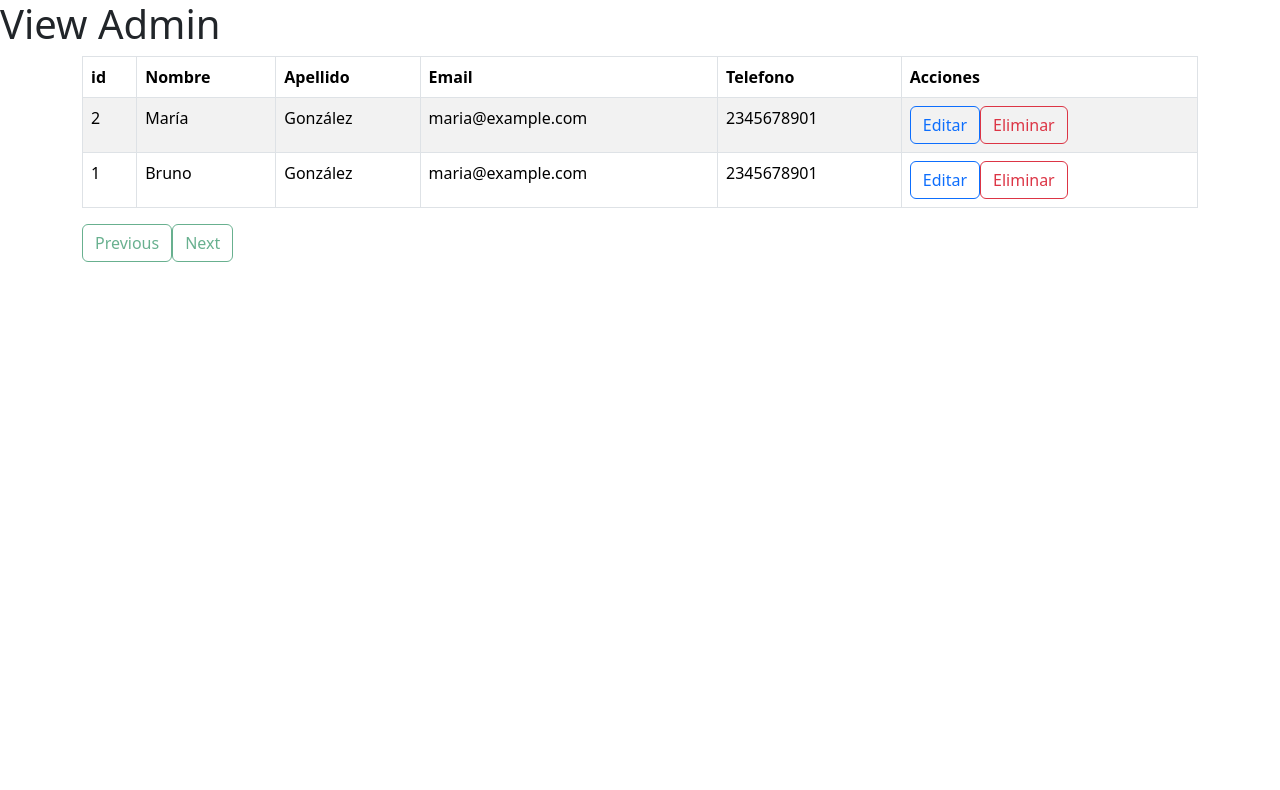
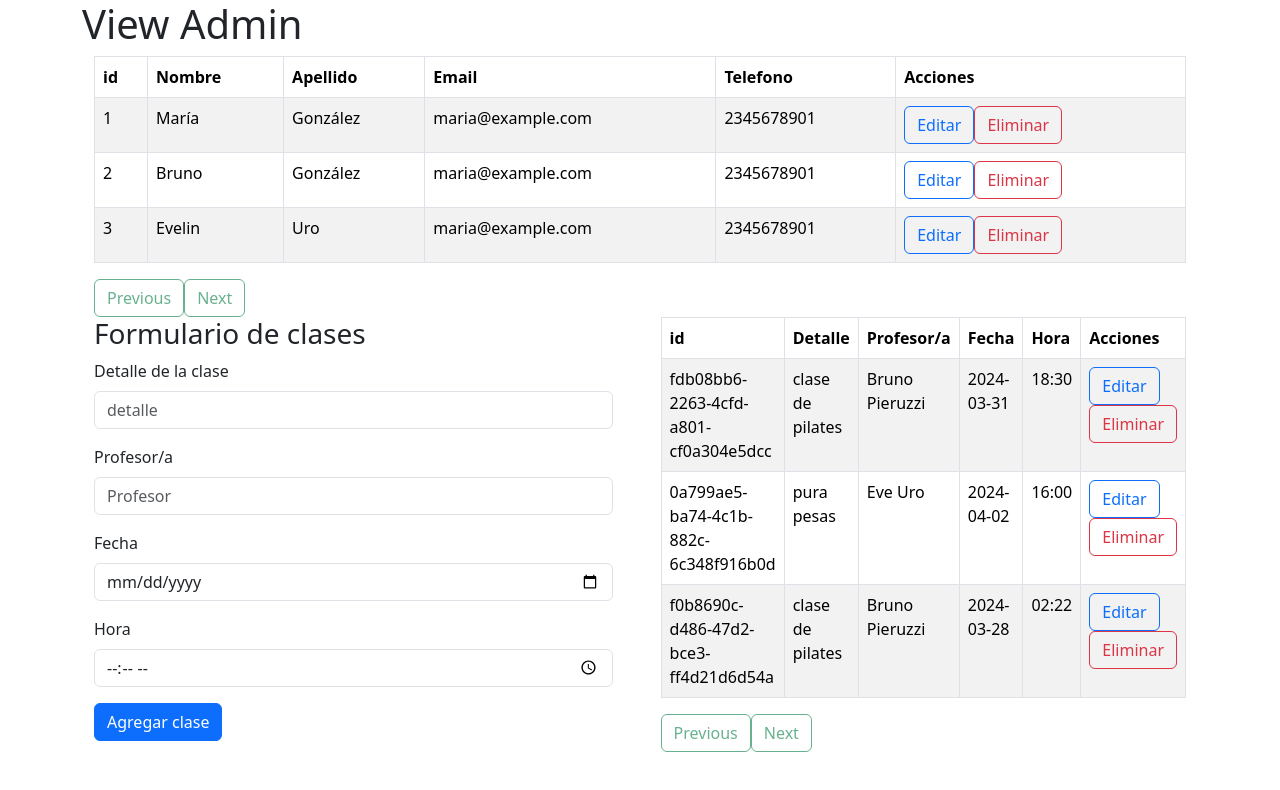
Before and after one commit to santiag004/proyectofinal-78i, a React (Vite) app: page /admin in a window 1280 px wide. Shown: the top 790 px of the page. Built offline with nearby package versions, Linux system fonts and the light colour scheme; data requests are answered from the project's data file.

Commit message:
creacion las funciones para el crud de las clases

```diff
--- a/src/App.jsx
+++ b/src/App.jsx
@@ -1,12 +1,15 @@
 import "bootstrap/dist/css/bootstrap.min.css";
 import ContextUsers from "./context/usercontext/ContextUsers";
+import ClassesContext from "./context/classescontext/ClassesContext";
 import ViewAdmin from "./views/viewsadmin/ViewAdmin";
 
 function App() {
   return (
     <>
       <ContextUsers>
-       <ViewAdmin />
+        <ClassesContext>
+          <ViewAdmin />
+        </ClassesContext>
       </ContextUsers>
     </>
   );
--- a/src/components/fakeApi/db.json
+++ b/src/components/fakeApi/db.json
@@ -1,18 +1,48 @@
 {
   "usuarios": [
     {
-      "id": "2",
+      "id": "1",
       "nombre": "María",
       "apellido": "González",
       "email": "maria@example.com",
       "telefono": "2345678901"
     },
     {
-        "id": "1",
-        "nombre": "Bruno",
-        "apellido": "González",
-        "email": "maria@example.com",
-        "telefono": "2345678901"
-      }
+      "id": "2",
+      "nombre": "Bruno",
+      "apellido": "González",
+      "email": "maria@example.com",
+      "telefono": "2345678901"
+    },
+    {
+      "id": "3",
+      "nombre": "Evelin",
+      "apellido": "Uro",
+      "email": "maria@example.com",
+      "telefono": "2345678901"
+    }
+  ],
+  "clases": [
+    {
+      "id": "fdb08bb6-2263-4cfd-a801-cf0a304e5dcc",
+      "detalle": "clase de pilates",
+      "profesor": "Bruno Pieruzzi",
+      "fecha": "2024-03-31",
+      "hora": "18:30"
+    },
+    {
+      "id": "0a799ae5-ba74-4c1b-882c-6c348f916b0d",
+      "detalle": "pura pesas",
+      "profesor": "Eve Uro",
+      "fecha": "2024-04-02",
+      "hora": "16:00"
+    },
+    {
+      "id": "f0b8690c-d486-47d2-bce3-ff4d21d6d54a",
+      "detalle": "clase de pilates",
+      "profesor": "Bruno Pieruzzi",
+      "fecha": "2024-03-28",
+      "hora": "02:22"
+    }
   ]
 }
--- /dev/null
+++ b/src/components/formclasses/FormClases.jsx
@@ -0,0 +1,104 @@
+import { useContext, useState } from "react";
+import { ClassesContextProvider } from "../../context/classescontext/ClassesContext";
+import { Form, Button, Container } from "react-bootstrap";
+import { v4 as uuidv4 } from "uuid";
+import Swal from "sweetalert2";
+
+const FormClases = ({ classToEdit, handleClose }) => {
+  const { addClass, upDateClasses } = useContext(ClassesContextProvider);
+
+  const [clase, setClase] = useState({
+    id: classToEdit ? classToEdit.id : uuidv4(),
+    detalle: classToEdit ? classToEdit.detalle : "",
+    profesor: classToEdit ? classToEdit.profesor : "",
+    fecha: classToEdit ? classToEdit.fecha : "",
+    hora: classToEdit ? classToEdit.hora : "",
+  });
+
+  const handleChange = (e) => {
+    e.preventDefault();
+    setClase({ ...clase, [e.target.name]: e.target.value });
+  };
+
+  const handleSubmit = (e) => {
+    e.preventDefault();
+    if (classToEdit) {
+      upDateClasses(clase);
+      handleClose;
+    } else {
+      Swal.fire({
+        title: "Registro Exitoso",
+        text: "Clase registrado con exito",
+        icon: "success",
+        confirmButtonText: "Aceptar",
+      });
+      addClass(clase);
+      setClase({
+        id: uuidv4(),
+        detalle: "",
+        profesor: "",
+        fecha: "",
+        hora: "",
+      });
+    }
+  };
+
+  return (
+    <>
+      <Container>
+        <h3>Formulario de clases</h3>
+        <Form onSubmit={handleSubmit}>
+          <Form.Group className="mb-3">
+            <Form.Label>Detalle de la clase</Form.Label>
+            <Form.Control
+              type="text"
+              name="detalle"
+              value={clase.detalle}
+              onChange={handleChange}
+              placeholder="detalle"
+            />
+          </Form.Group>
+          <Form.Group className="mb-3" controlId="exampleForm.ControlInput1">
+            <Form.Label>Profesor/a</Form.Label>
+            <Form.Control
+              type="text"
+              name="profesor"
+              value={clase.profesor}
+              onChange={handleChange}
+              placeholder="Profesor"
+            />
+          </Form.Group>
+          <Form.Group className="mb-3" controlId="exampleForm.ControlInput1">
+            <Form.Label>Fecha</Form.Label>
+            <Form.Control
+              type="date"
+              name="fecha"
+              value={clase.fecha}
+              onChange={handleChange}
+              placeholder="Fecha"
+            />
+          </Form.Group>
+          <Form.Group className="mb-3" controlId="exampleForm.ControlInput1">
+            <Form.Label>Hora</Form.Label>
+            <Form.Control
+              type="time"
+              name="hora"
+              value={clase.hora}
+              onChange={handleChange}
+              placeholder="Hora"
+            />
+          </Form.Group>
+          {classToEdit ? (
+            <Button type="submit" variant="success">
+              Editar clase
+            </Button>
+          ) : (
+            <Button type="submit"> Agregar clase </Button>
+          )}
+        </Form>
+      </Container>
+    </>
+  );
+};
+
+export default FormClases;
--- a/src/components/pagination/Pagination.jsx
+++ b/src/components/pagination/PaginationClasses.jsx
@@ -1,61 +1,69 @@
 import { useContext, useState } from "react";
-import { UserContextProvider } from "../../context/usercontext/ContextUsers";
+import { ClassesContextProvider } from "../../context/classescontext/ClassesContext.jsx";
 import { Button, Table, Container, Modal } from "react-bootstrap";
-import Registro from "../registro/Registro"
+import FormClases from "../formclasses/FormClases.jsx";
 
-function Pagination() {
-  const { users, pageNumber, setPageNumber, deleteUser } = useContext(UserContextProvider);
+function PaginationClasses() {
+  const {
+    classes,
+    addClass,
+    upDateClasses,
+    getClasses,
+    deleteClassesclasses,
+    pageNumber,
+    setPageNumber,
+  } = useContext(ClassesContextProvider);
 
-  const [userToEdit, setUserToEdit] = useState(null);
+  const [classToEdit, setClassToEdit] = useState(null);
   const [show, setShow] = useState(false);
   const handleClose = () => setShow(false);
 
   // Calcular los índices de inicio y fin de la página actual
   const startIndex = pageNumber * 10;
-  const endIndex = Math.min(startIndex + 10, users.length);
+  const endIndex = Math.min(startIndex + 10, classes.length);
 
   //Funcion para el manejo del usuario a editar
   const handleEdit = (user) => {
-    setUserToEdit(user);
+    setClassToEdit(user);
     setShow(true);
   };
 
   return (
     <>
       <Container>
-        {users.lenght === 0 ? (
-          <h1>no tenes registrado nungun usuario</h1>
+        {classes.lenght === 0 ? (
+          <h1>no tenes clases disponibles</h1>
         ) : (
           <Table striped bordered hover>
             <thead>
               <tr>
                 <th>id</th>
-                <th>Nombre</th>
-                <th>Apellido</th>
-                <th>Email</th>
-                <th>Telefono</th>
+                <th>Detalle</th>
+                <th>Profesor/a</th>
+                <th>Fecha</th>
+                <th>Hora</th>
                 <th>Acciones</th>
               </tr>
             </thead>
             <tbody>
-              {users.slice(startIndex, endIndex).map((user) => (
+              {classes.slice(startIndex, endIndex).map((c) => (
                 <tr>
-                  <td>{user.id}</td>
-                  <td>{user.nombre}</td>
-                  <td>{user.apellido}</td>
-                  <td>{user.email}</td>
-                  <td>{user.telefono}</td>
+                  <td>{c.id}</td>
+                  <td>{c.detalle}</td>
+                  <td>{c.profesor}</td>
+                  <td>{c.fecha}</td>
+                  <td>{c.hora}</td>
                   <td>
                     <Button
                       variant="outline-primary"
                       onClick={() => {
-                        handleEdit(user);
+                        handleEdit(c);
                       }}>
                       Editar
                     </Button>
                     <Button
                       variant="outline-danger"
-                      onClick={() => deleteUser(user.id)}>
+                      onClick={() => deleteUser(c.id)}>
                       Eliminar
                     </Button>
                   </td>
@@ -72,21 +80,21 @@ function Pagination() {
         </Button>
         <Button
           variant="outline-success"
-          disabled={endIndex >= users.length}
+          disabled={endIndex >= classes.length}
           onClick={() => setPageNumber(pageNumber + 1)}>
           Next
         </Button>
       </Container>
       <Modal show={show} onHide={handleClose}>
         <Modal.Header closeButton>
-          <Modal.Title>Editar Usuario</Modal.Title>
+          <Modal.Title>Editar clase</Modal.Title>
         </Modal.Header>
         <Modal.Body>
-          <Registro userToEdit={userToEdit} handleClose={handleClose} />
+          {/* <Registro userToEdit={classToEdit} handleClose={handleClose} /> */}
         </Modal.Body>
       </Modal>
     </>
   );
 }
 
-export default Pagination;
+export default PaginationClasses;
--- /dev/null
+++ b/src/components/pagination/PaginationUser.jsx
@@ -0,0 +1,92 @@
+import { useContext, useState } from "react";
+import { UserContextProvider } from "../../context/usercontext/ContextUsers";
+import { Button, Table, Container, Modal } from "react-bootstrap";
+import Registro from "../registro/Registro"
+
+function PaginationUser() {
+  const { users, pageNumber, setPageNumber, deleteUser } = useContext(UserContextProvider);
+
+  const [userToEdit, setUserToEdit] = useState(null);
+  const [show, setShow] = useState(false);
+  const handleClose = () => setShow(false);
+
+  // Calcular los índices de inicio y fin de la página actual
+  const startIndex = pageNumber * 10;
+  const endIndex = Math.min(startIndex + 10, users.length);
+
+  //Funcion para el manejo del usuario a editar
+  const handleEdit = (user) => {
+    setUserToEdit(user);
+    setShow(true);
+  };
+
+  return (
+    <>
+      <Container>
+        {users.lenght === 0 ? (
+          <h1>no tenes registrado nungun usuario</h1>
+        ) : (
+          <Table striped bordered hover>
+            <thead>
+              <tr>
+                <th>id</th>
+                <th>Nombre</th>
+                <th>Apellido</th>
+                <th>Email</th>
+                <th>Telefono</th>
+                <th>Acciones</th>
+              </tr>
+            </thead>
+            <tbody>
+              {users.slice(startIndex, endIndex).map((user) => (
+                <tr>
+                  <td>{user.id}</td>
+                  <td>{user.nombre}</td>
+                  <td>{user.apellido}</td>
+                  <td>{user.email}</td>
+                  <td>{user.telefono}</td>
+                  <td>
+                    <Button
+                      variant="outline-primary"
+                      onClick={() => {
+                        handleEdit(user);
+                      }}>
+                      Editar
+                    </Button>
+                    <Button
+                      variant="outline-danger"
+                      onClick={() => deleteUser(user.id)}>
+                      Eliminar
+                    </Button>
+                  </td>
+                </tr>
+              ))}
+            </tbody>
+          </Table>
+        )}
+        <Button
+          variant="outline-success"
+          disabled={pageNumber === 0}
+          onClick={() => setPageNumber(pageNumber - 1)}>
+          Previous
+        </Button>
+        <Button
+          variant="outline-success"
+          disabled={endIndex >= users.length}
+          onClick={() => setPageNumber(pageNumber + 1)}>
+          Next
+        </Button>
+      </Container>
+      <Modal show={show} onHide={handleClose}>
+        <Modal.Header closeButton>
+          <Modal.Title>Editar Usuario</Modal.Title>
+        </Modal.Header>
+        <Modal.Body>
+          <Registro userToEdit={userToEdit} handleClose={handleClose} />
+        </Modal.Body>
+      </Modal>
+    </>
+  );
+}
+
+export default PaginationUser;
--- /dev/null
+++ b/src/context/classescontext/ClassesContext.jsx
@@ -0,0 +1,75 @@
+import { createContext, useState, useEffect } from "react";
+import axios from "axios";
+
+export const ClassesContextProvider = createContext();
+
+const ClassesContext = ({ children }) => {
+  const [classes, setClasses] = useState([]);
+  const [pageNumber, setPageNumber] = useState(0);
+
+  //funcion para crear un clase
+  const addClass = async (clase) => {
+    try {
+      let response = await axios.post("http://localhost:8080/clases", clase);
+      setClasses([...clase, response.data]);
+    } catch (error) {
+      console.log(error);
+    }
+  };
+
+  //funcion para obtener las clases de la base de datos
+  const getClasses = async () => {
+    try {
+      let response = await axios.get(`http://localhost:8080/clases`); // Corregido: Esperar la respuesta
+      setClasses(response.data);
+    } catch (error) {
+      console.log(error);
+    }
+  };
+
+  //funcio para editar las clases
+  const upDateClasses = async (classes) => {
+    try {
+      await axios.put(`http://localhost:8080/clases/${classes.id}`, classes);
+      await getUsers();
+    } catch (error) {
+      console.log(error);
+    }
+  };
+
+  //funcion para elinar una clase
+  const deleteClasses = async (id) => {
+    try {
+      await axios.delete(`http://localhost:8080/clases/${classes.id}`);
+      setClasses(classes.filter((c) => c.id !== id));
+    } catch (error) {
+      console.log(error);
+    }
+  };
+
+  useEffect(() => {
+    getClasses();
+  }, []);
+
+  const startIndex = pageNumber * 10;
+  const endIndex = startIndex + 10;
+
+  return (
+    <>
+      <ClassesContextProvider.Provider
+        value={{
+          classes,
+          addClass,
+          upDateClasses,
+          getClasses,
+          deleteClasses,
+          pageNumber,
+          setPageNumber,
+        }}>
+        {children}
+      </ClassesContextProvider.Provider>
+    </>
+  );
+};
+
+export default ClassesContext;
--- a/src/context/usercontext/ContextUsers.jsx
+++ b/src/context/usercontext/ContextUsers.jsx
@@ -18,11 +18,9 @@ const ContextUsers = ({ children }) => {
   };
 
   // Función para editar un usuario
-  const upDateUser = async (id, users) => {
-    console.log(id,"id")
-    console.log(users,"users")
+  const upDateUser = async (users) => {
     try {
-      await axios.put(`http://localhost:8080/usuario/${id}`, users);
+      await axios.put(`http://localhost:8080/usuarios/${users.id}`, users);
       await getUsers();
     } catch (error) {
       console.log(error);
--- a/src/views/viewsadmin/ViewAdmin.jsx
+++ b/src/views/viewsadmin/ViewAdmin.jsx
@@ -1,11 +1,24 @@
-import Pagination from "../../components/pagination/Pagination"
+import FormClases from "../../components/formclasses/FormClases";
+import PaginationUser from "../../components/pagination/PaginationUser";
+import PaginationClasses from "../../components/pagination/PaginationClasses";
+import { Row, Col, Container } from "react-bootstrap";
 const ViewAdmin = () => {
   return (
     <>
-    <h1>View Admin</h1>
-    <Pagination/>
+      <Container>
+        <h1>View Admin</h1>
+        <PaginationUser />
+        <Row>
+          <Col>
+            <FormClases />
+          </Col>
+          <Col>
+            <PaginationClasses />
+          </Col>
+        </Row>
+      </Container>
     </>
-  )
-}
+  );
+};
 
-export default ViewAdmin
+export default ViewAdmin;
```
Also changed, not shown: src/components/rutas/Rutas.jsx (added, +14 -0 lines).
